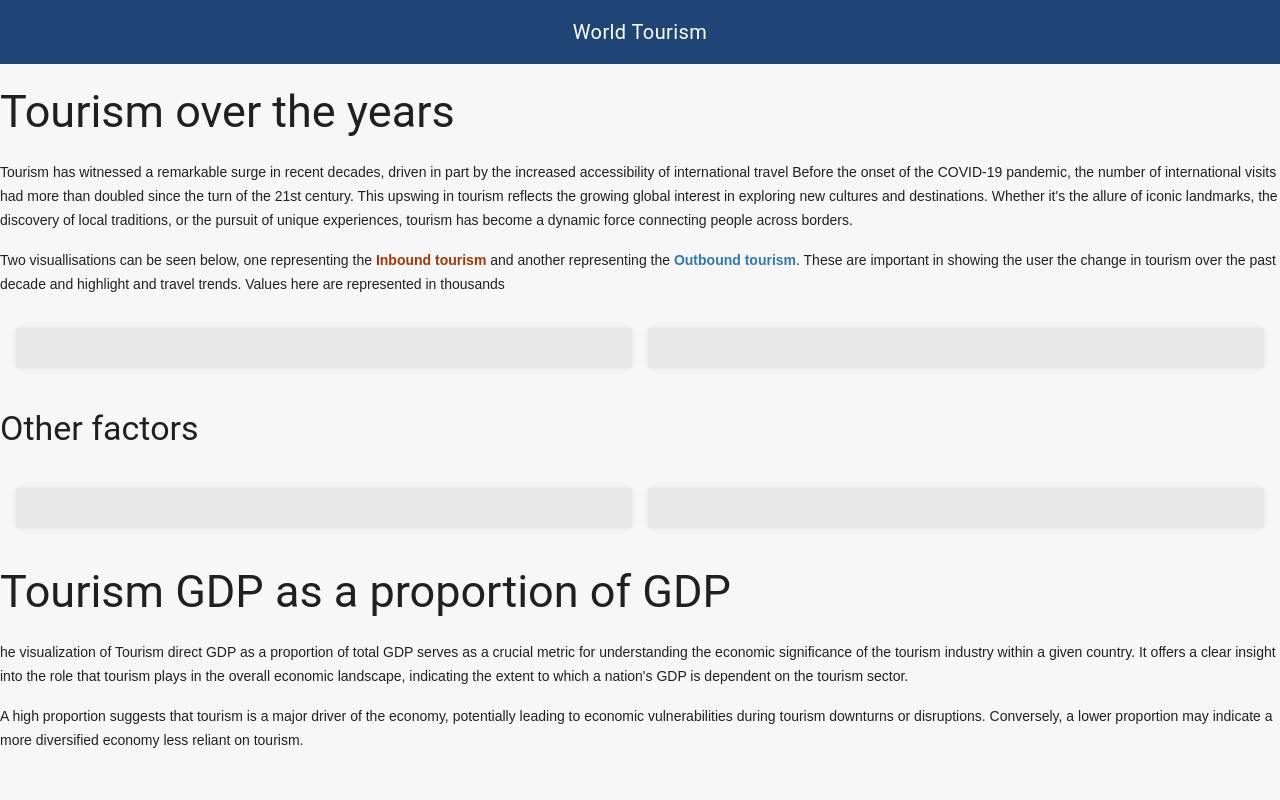
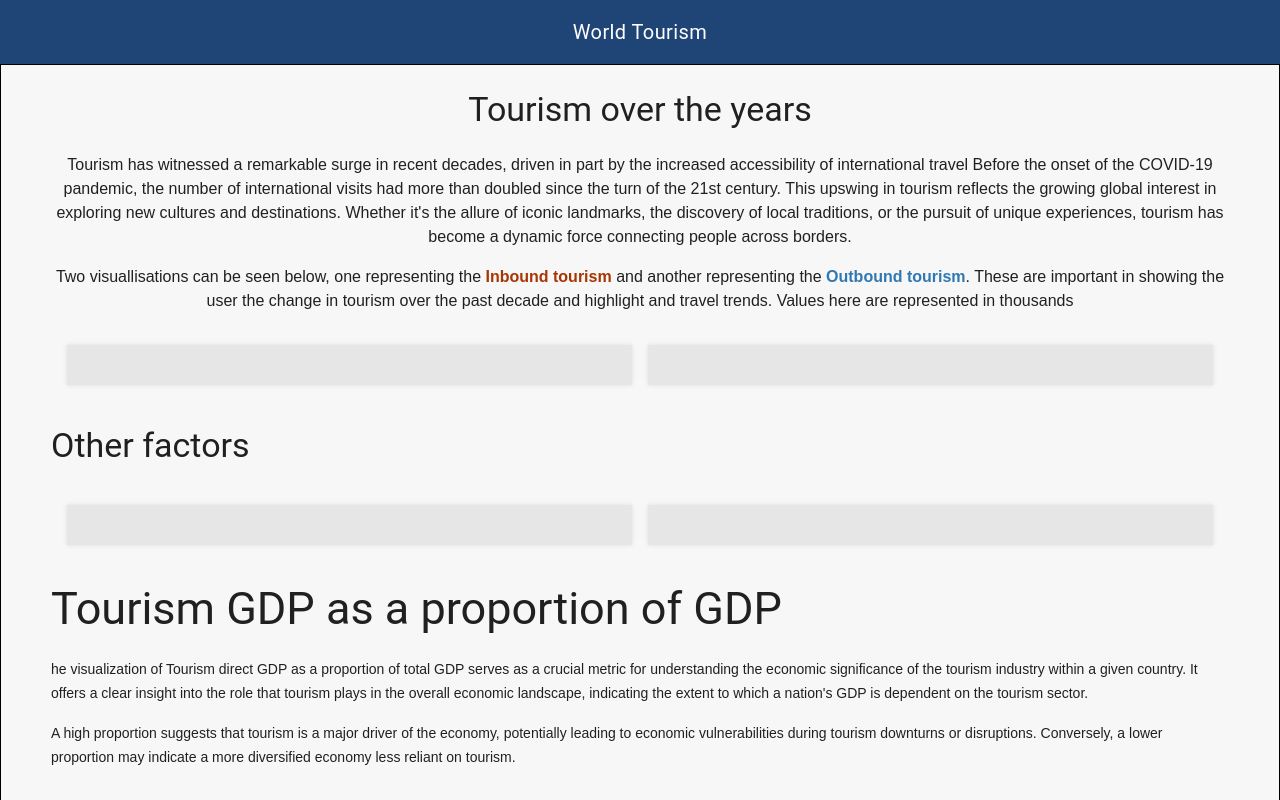
Before and after one commit to devireddyprasanth22/FIT3179_Y3, a plain HTML site: page Data_viz_2/index.html in a window 1280 px wide. Drawn offline with nearby package versions, Linux system fonts and the light colour scheme; a script that the page names is missing.

Commit message:
made changes to styling of main

```diff
--- a/Data_viz_2/index.html
+++ b/Data_viz_2/index.html
@@ -28,15 +28,18 @@
         <main class="mdl-layout__content">
             <div class="page-content">
                 <div class="visualization-group">
-                    <h2>Tourism over the years</h2>
-                    <p>Tourism has witnessed a remarkable surge in recent decades, driven in part by the increased
+                    <h3 style="text-align: center;">Tourism over the years</h3>
+                    <p style="text-align: center; font-size: medium;"> Tourism has witnessed a remarkable surge in
+                        recent decades, driven
+                        in part by the increased
                         accessibility of international travel
                         Before the onset of the COVID-19 pandemic, the number of international visits had more than
                         doubled since the turn of the 21st century. This upswing in tourism reflects the growing global
                         interest in exploring new cultures and destinations. Whether it's the allure of iconic
                         landmarks, the discovery of local traditions, or the pursuit of unique experiences, tourism has
                         become a dynamic force connecting people across borders.</p>
-                    <p>Two visuallisations can be seen below, one representing the <span class="in_high">Inbound
+                    <p style="text-align: center;font-size: medium;">Two visuallisations can be seen below, one
+                        representing the <span class="in_high">Inbound
                             tourism</span> and
                         another
                         representing the <span class="out_high">Outbound tourism</span>. These are important in showing
--- a/Data_viz_2/style.css
+++ b/Data_viz_2/style.css
@@ -22,7 +22,8 @@ body {
   display: flex;
   flex-direction: row; /* Stack content horizontally */
   align-items: center;
-  /* min-height: 100vh; Ensure that the content area takes up the entire viewport height */
+  padding: 0 50px;
+  border: 1px solid #000;
 }
 
 /* Style the visualization container */
```
